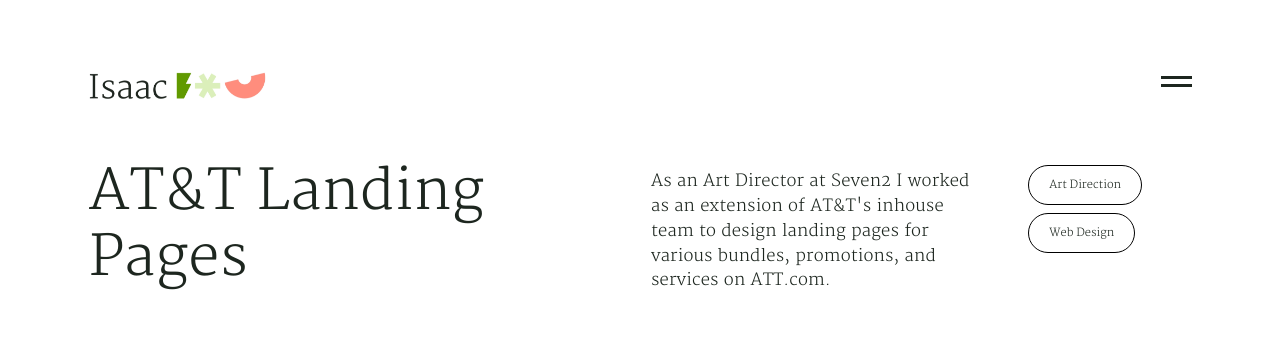
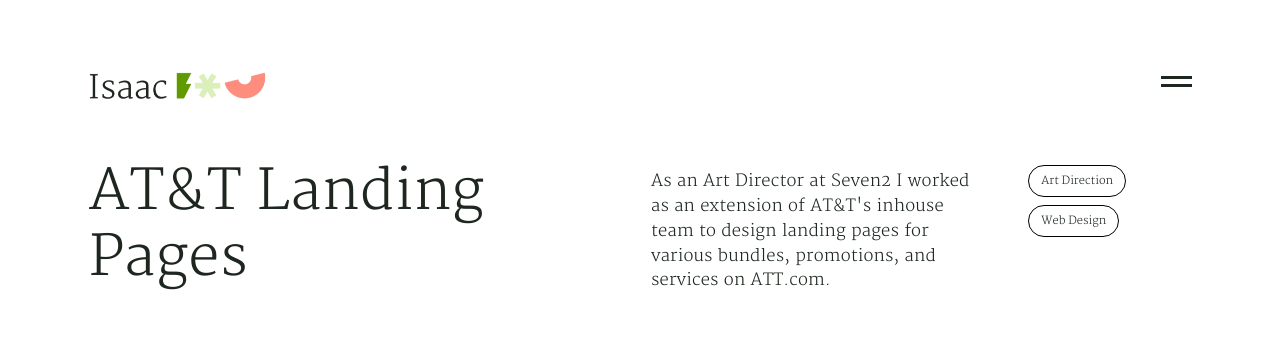
Before and after one commit to ikuula/ikuula.github.io, a plain HTML site: page works-att.html in a window 1280 px wide. Shown: the top 347 px of the page. Drawn offline with Linux system fonts and the light colour scheme; a web font is replaced by a local one.

Commit message:
Updated tag button padding

```diff
--- a/css/NewStyle.css
+++ b/css/NewStyle.css
@@ -328,7 +328,7 @@ h3 li {
   background-color: white;
   border-width: 1px;
   color: #1D261F;
-  padding: 10px 20px;
+  padding: 6px 12px;
   text-align: center;
   text-decoration: none;
   display: inline-block;
```
Also changed, not shown: 1 other file.
